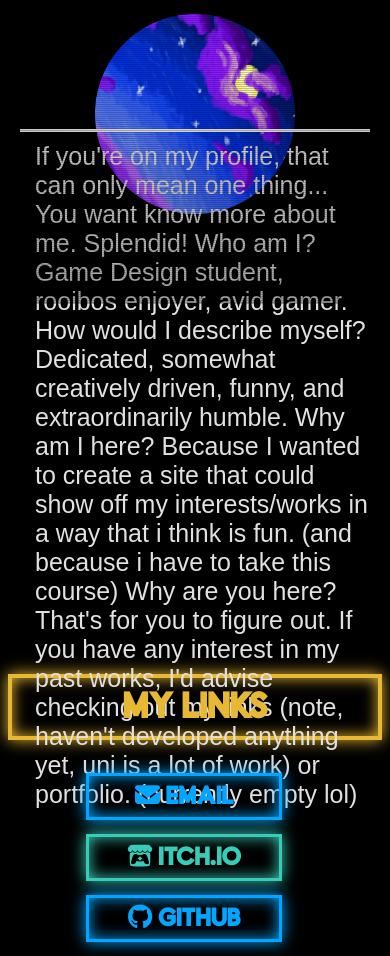
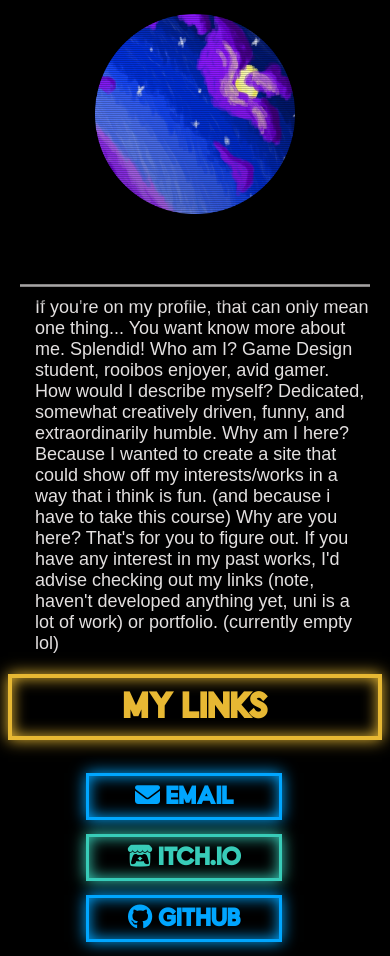
Before and after one commit to JesseVolstruis/DIGA3008A, a plain HTML site: page Profile/index.html in a window 390 px wide. Shown: the part 540-1496 px from the top of the page. Drawn offline with Linux system fonts and the light colour scheme.

Commit message:
fixed text issues on profile

```diff
--- a/Profile/Styles/styles.css
+++ b/Profile/Styles/styles.css
@@ -40,6 +40,9 @@
         align-items: center;
         margin-right: 4vh;
     }
+    .ProfileText{
+        font-size: 18px;
+    }
 }
 
 @media (max-width: 750px){
@@ -52,6 +55,7 @@
         border-top: 3px solid;
         border-left: none;
         padding-top: 10px;
+        font-size: 18px;
     }
     .LinksNav ul{
         display: flex;
```
